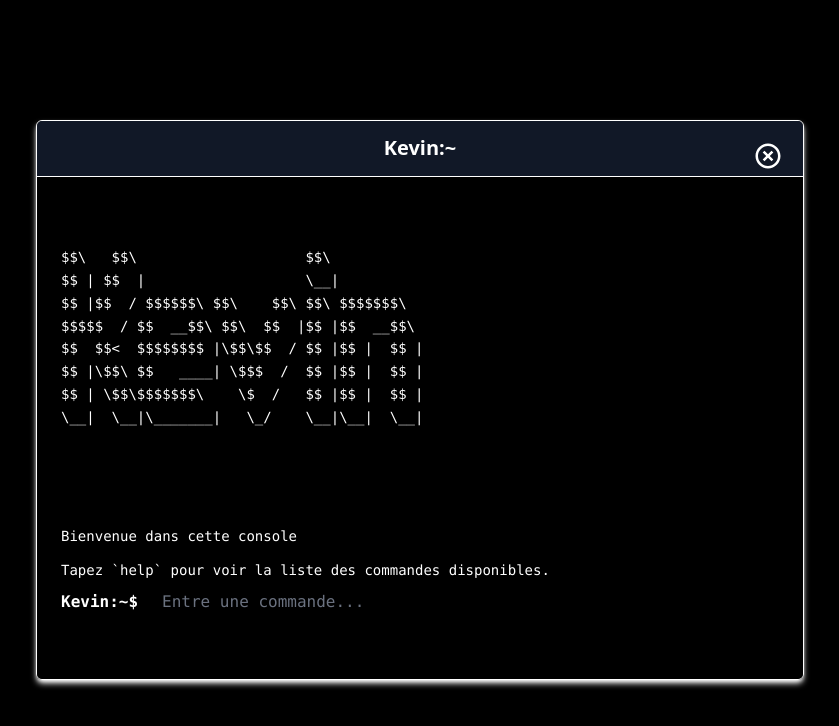
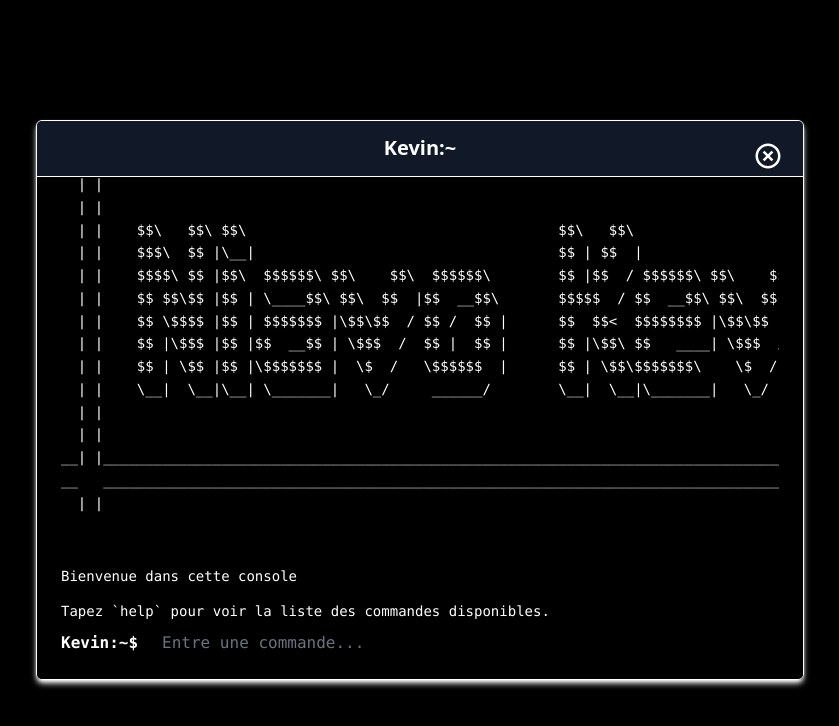
Before and after one commit to kekevounet/CV-base-kevin, a React (Create React App) app: page /Terminal in a window 1280 px wide. Shown: the top 726 px of the page, without its empty margins (220-1059 px from the left). Built offline with nearby package versions, Linux system fonts and the light colour scheme.

Commit message:
Modification mineur sur le termimnal

```diff
--- a/src/Pages/Onglets/Expérience.jsx
+++ b/src/Pages/Onglets/Expérience.jsx
@@ -59,7 +59,7 @@ ____    ____       ______    ____      ____  ____  _____   ______
               {/*
 
 
-              $$\\   $$\\                    $$\\
+$$\\   $$\\                    $$\\
 $$ | $$  |                   \\__|
 $$ |$$  / $$$$$$\\ $$\\    $$\\ $$\\ $$$$$$$\\
 $$$$$  / $$  __$$\\ $$\\  $$  |$$ |$$  __$$\\
@@ -67,6 +67,7 @@ $$  $$<  $$$$$$$$ |\\$$\\$$  / $$ |$$ |  $$ |
 $$ |\\$$\\ $$   ____| \\$$$  /  $$ |$$ |  $$ |
 $$ | \\$$\\$$$$$$$\\    \\$  /   $$ |$$ |  $$ |
 \\__|  \\__|\\_______|   \\_/    \\__|\\__|  \\__|
+
 */}
             </li>
           </div>
--- a/src/Pages/Onglets/Terminal.jsx
+++ b/src/Pages/Onglets/Terminal.jsx
@@ -7,17 +7,23 @@ function Terminal() {
   const [input, setInput] = useState("");
 const [history, setHistory] = useState([
 `
-
-$$\\   $$\\                    $$\\
-$$ | $$  |                   \\__|
-$$ |$$  / $$$$$$\\ $$\\    $$\\ $$\\ $$$$$$$\\
-$$$$$  / $$  __$$\\ $$\\  $$  |$$ |$$  __$$\\
-$$  $$<  $$$$$$$$ |\\$$\\$$  / $$ |$$ |  $$ |
-$$ |\\$$\\ $$   ____| \\$$$  /  $$ |$$ |  $$ |
-$$ | \\$$\\$$$$$$$\\    \\$  /   $$ |$$ |  $$ |
-\\__|  \\__|\\_______|   \\_/    \\__|\\__|  \\__|
-
-
+__| |_____________________________________________________________________________________________________| |__
+__   _____________________________________________________________________________________________________   __
+  | |                                                                                                     | |
+  | |                                                                                                     | |
+  | |    $$\\   $$\\ $$\\                                     $$\\   $$\\                    $$\\               | |
+  | |    $$$\\  $$ |\\__|                                    $$ | $$  |                   \\__|              | |
+  | |    $$$$\\ $$ |$$\\  $$$$$$\\ $$\\    $$\\  $$$$$$\\        $$ |$$  / $$$$$$\\ $$\\    $$\\ $$\\ $$$$$$$\\      | |
+  | |    $$ $$\\$$ |$$ | \\____$$\\ $$\\  $$  |$$  __$$\\       $$$$$  / $$  __$$\\ $$\\  $$  |$$ |$$  __$$\\     | |
+  | |    $$ \\$$$$ |$$ | $$$$$$$ |\\$$\\$$  / $$ /  $$ |      $$  $$<  $$$$$$$$ |\\$$\\$$  / $$ |$$ |  $$ |    | |
+  | |    $$ |\\$$$ |$$ |$$  __$$ | \\$$$  /  $$ |  $$ |      $$ |\\$$\\ $$   ____| \\$$$  /  $$ |$$ |  $$ |    | |
+  | |    $$ | \\$$ |$$ |\\$$$$$$$ |  \\$  /   \\$$$$$$  |      $$ | \\$$\\$$$$$$$\\    \\$  /   $$ |$$ |  $$ |    | |
+  | |    \\__|  \\__|\\__| \\_______|   \\_/     \______/        \\__|  \\__|\\_______|   \\_/    \\__|\\__|  \\__|    | |
+  | |                                                                                                     | |
+  | |                                                                                                     | |
+__| |_____________________________________________________________________________________________________| |__
+__   _____________________________________________________________________________________________________   __
+  | |                                                                                                     | |
 
 `,
 "",
@@ -48,6 +54,9 @@ $$ | \\$$\\$$$$$$$\\    \\$  /   $$ |$$ |  $$ |
       case "service":
         response = 'Sur ce plan, je peux créer des sites web responsives sur mesures, comme des sites vitrines, site e-catalogue, ou un application web tout simplement, n\'hésite pas à me contactez.';
         break;
+      case "name":
+        response=`${history}`;
+        break;
       case "clear":
         setHistory([]);
         setInput("");
@@ -76,7 +85,7 @@ $$ | \\$$\\$$$$$$$\\    \\$  /   $$ |$$ |  $$ |
           {/* Output zone */}
           <div className="flex-1 p-4 space-y-3 overflow-auto font-mono text-sm bg-black lg:text-base">
             {history.map((line, index) => (
-              <pre key={index} className="leading-relaxed whitespace-pre-wrap">{line}</pre>
+              <pre key={index} className="overflow-x-auto leading-relaxed break-words break-all whitespace-pre">{line}</pre>
             ))}
             <div className="flex items-center mt-2 space-x-2">
               <span className="font-bold">{kevinPrompt}</span>
```
